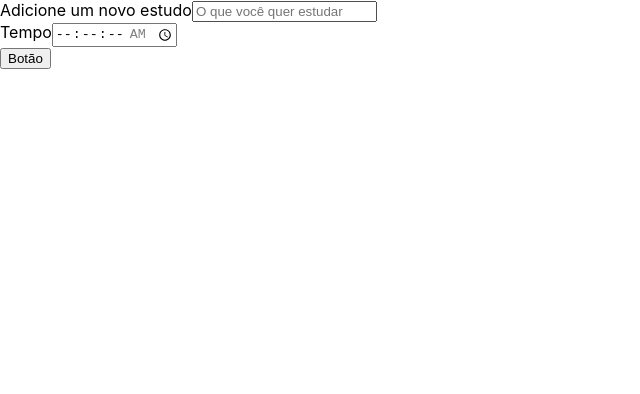
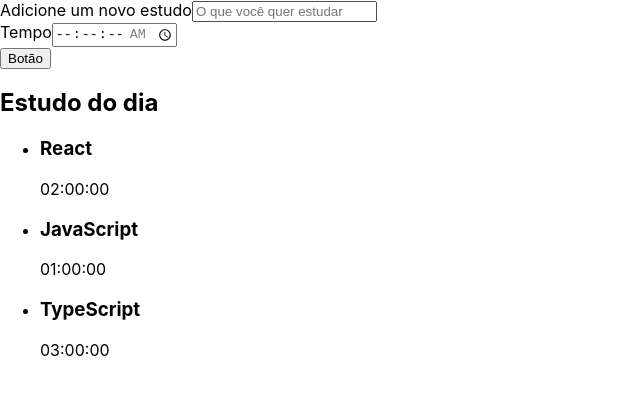
Before and after one commit to thaismichelini/Alura-Studies, a React (Create React App) app: page / in a window 1280 px wide. Shown: the top 394 px of the page, without its empty margins (0-640 px from the left). Built offline with nearby package versions, Linux system fonts and the light colour scheme; the HTML template or start-up script is replaced by a standard one.

Commit message:
feat: creating and render the list

```diff
--- a/src/App.tsx
+++ b/src/App.tsx
@@ -1,10 +1,12 @@
 import React from 'react';
 import Forms from './components/Forms';
+import List from './components/List';
 
 function App() {
   return (
     <div className="App">
       <Forms />
+      <List />
     </div>
   );
 }
--- /dev/null
+++ b/src/components/List/index.tsx
@@ -0,0 +1,32 @@
+import React from 'react';
+
+function List() {
+  const tasks = [
+    {
+      task: 'React',
+      time: '02:00:00',
+    },
+    {
+      task: 'JavaScript',
+      time: '01:00:00',
+    },
+    {
+      task: 'TypeScript',
+      time: '03:00:00',
+    },
+  ];
+  return (
+    <aside>
+      <h2>Estudo do dia</h2>
+      <ul>
+        {tasks.map((item, index) => (
+          <li key={index}>
+            <h3> {item.task}</h3>
+            <span> {item.time}</span>
+          </li>
+        ))}
+      </ul>
+    </aside>
+  );
+}
+export default List;
```
